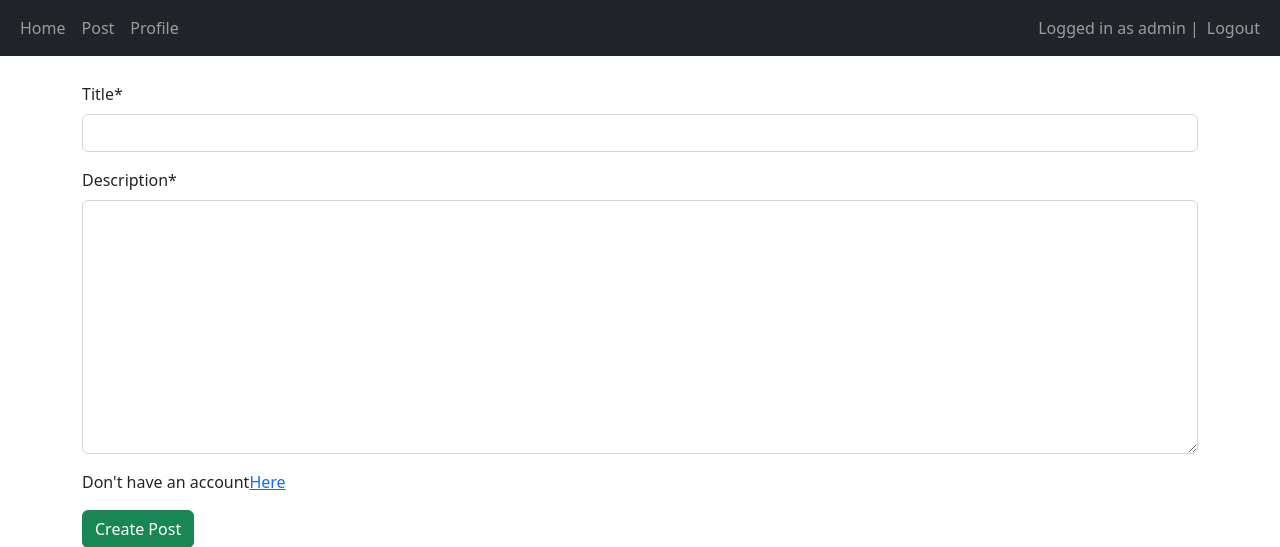
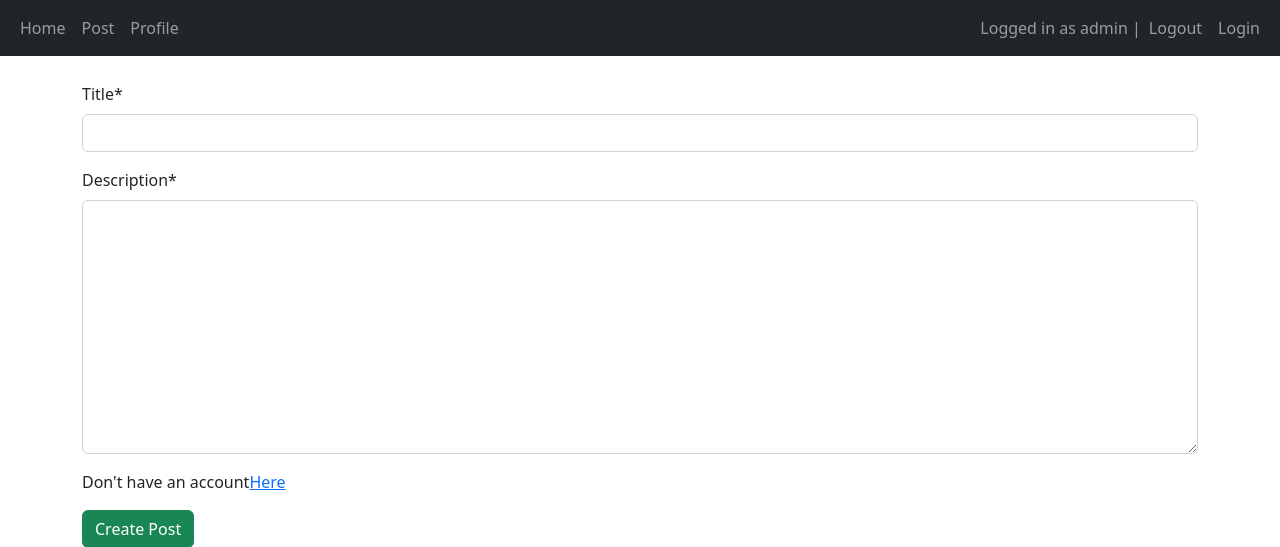
Before and after one commit to poulvinay/Posting_Django_App, a Django app: page /create-post in a window 1280 px wide. Shown: the top 547 px of the page. Run offline with Django 4.2, Linux system fonts and the light colour scheme; a user stored in the database is signed in; some libraries are stand-ins or nearby versions.

Commit message:
Code modifications.

```diff
--- a/main/templates/main/base.html
+++ b/main/templates/main/base.html
@@ -20,7 +20,7 @@
                 <div>
                     <ul class="navbar-nav">
                         <li class="nav-item">
-                            <a class="nav-link" href="/home">Home</a>
+                            <a class="nav-link" href="/">Home</a>
                         </li>
                         <li class="nav-item">
                             <a class="nav-link" href="/create-post">Post</a>
@@ -37,14 +37,17 @@
                         {% if user.is_authenticated %}
                         <span class="navbar-text">Logged in as {{user.username}} |</span>
                         <li class="nav-item">
-                            <a class="nav-link" href="/logout">Logout</a>
+                            <a class="nav-link" href="/account/logout">Logout</a>
+                        </li>
+                        <li class="nav-item">
+                            <a class="nav-link" href="/account/login">Login</a>
                         </li>
                         {% else %}
                         <li class="nav-item">
-                            <a class="nav-link" href="/login">Login</a>
+                            <a class="nav-link" href="/account/login">Login</a>
                         </li>
                         <li class="nav-item">
-                            <a class="nav-link" href="/signin">Signin</a>
+                            <a class="nav-link" href="/account/signin">Signin</a>
                         </li>
                         {% endif %}
                     </ul>
--- a/main/templates/main/create_post.html
+++ b/main/templates/main/create_post.html
@@ -4,7 +4,7 @@
 {% block content %}
 <form method="post">
     {%csrf_token%}{{form|crispy}}
-    <p>Don't have an account<a href="/signin">Here</a></p>
+    <p>Don't have an account<a href="/account/signin">Here</a></p>
     <button type="submit" class="btn btn-success">Create Post</button>
 </form>
 {% endblock %}
--- a/main/templates/registration/login.html
+++ b/main/templates/registration/login.html
@@ -4,7 +4,7 @@
 {% block content %}
 <form method="post">
     {%csrf_token%}{{form|crispy}}
-    <p>Don't have an account<a href="/signin">Here</a></p>
+    <p>Don't have an account<a href="/account/signin">Here</a></p>
     <button type="submit" class="btn btn-success">Login</button>
 </form>
 <br>
--- a/main/templates/registration/signin.html
+++ b/main/templates/registration/signin.html
@@ -4,7 +4,7 @@
 {% block content %}
 <form method="post">
     {%csrf_token%}{{form|crispy}}
-    <p>Have an account? Login <a href="/login">Here</a></p>
+    <p>Have an account? Login <a href="/account/login">Here</a></p>
     <button type="submit" class="btn btn-success">Register</button>
 </form>
 <br>
--- a/main/urls.py
+++ b/main/urls.py
@@ -1,10 +1,12 @@
-from django.urls import path
+from django.urls import path, include
 from . import views
 
 urlpatterns = [
     path('', views.home, name= 'home' ),
     path('home/', views.home, name= 'home' ),
-    path('signin', views.signin, name = 'signin'),
+    path('account/signin', views.signin, name = 'signin'),
+    path('account/', include('django.contrib.auth.urls')),
     path('create-post', views.create_post, name='create_post'),
     path('<str:username>', views.user_profile, name='user_profile'),
+
 ]
--- a/main/views.py
+++ b/main/views.py
@@ -47,8 +47,12 @@ def create_post(request):
     return render(request, 'main/create_post.html', {"form":form})
 
 def user_profile(request, username):
-    view_user = User.objects.get(username = username)
-    posts = Post.objects.filter(author = view_user).order_by('-created_at')
+    try:
+        view_user = User.objects.get(username = username)
+        posts = Post.objects.filter(author = view_user).order_by('-created_at')
+    except:
+        view_user = None
+        posts = None
     return render(request, 'main/user_profile.html', {"profile":view_user, "posts":posts})
 
 def signin(request):
@@ -60,4 +64,4 @@ def signin(request):
     else:
         form = RegisterForm()
 
-    return render(request, 'registration/signin.html', {"form": form})
+        return render(request, 'registration/signin.html', {"form": form})
--- a/website/urls.py
+++ b/website/urls.py
@@ -19,5 +19,5 @@ from django.urls import path, include
 urlpatterns = [
     path('admin/', admin.site.urls),
     path('', include('main.urls')),
-    path('', include('django.contrib.auth.urls')),
+
 ]
```
Also changed, not shown: main/templates/registration/logged_out.html (added, +9 -0 lines), db.sqlite3.
